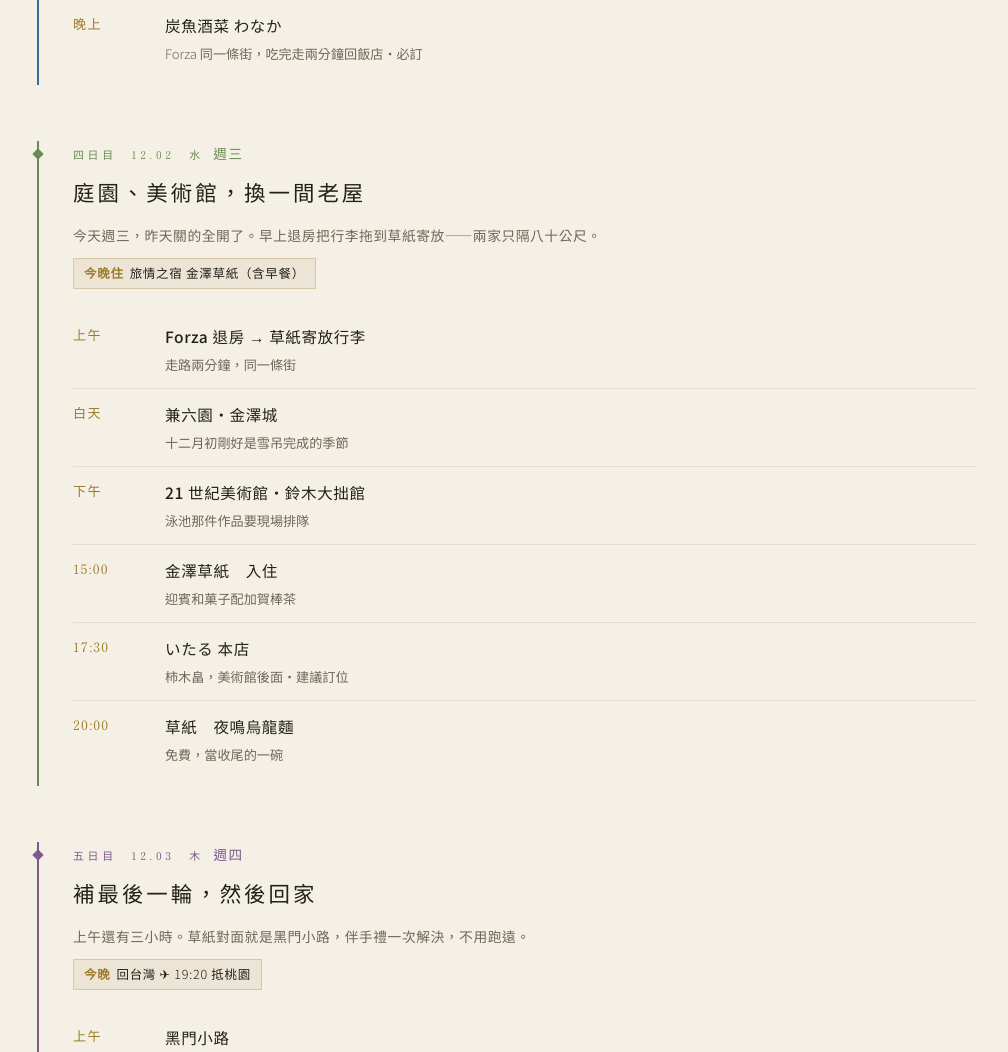
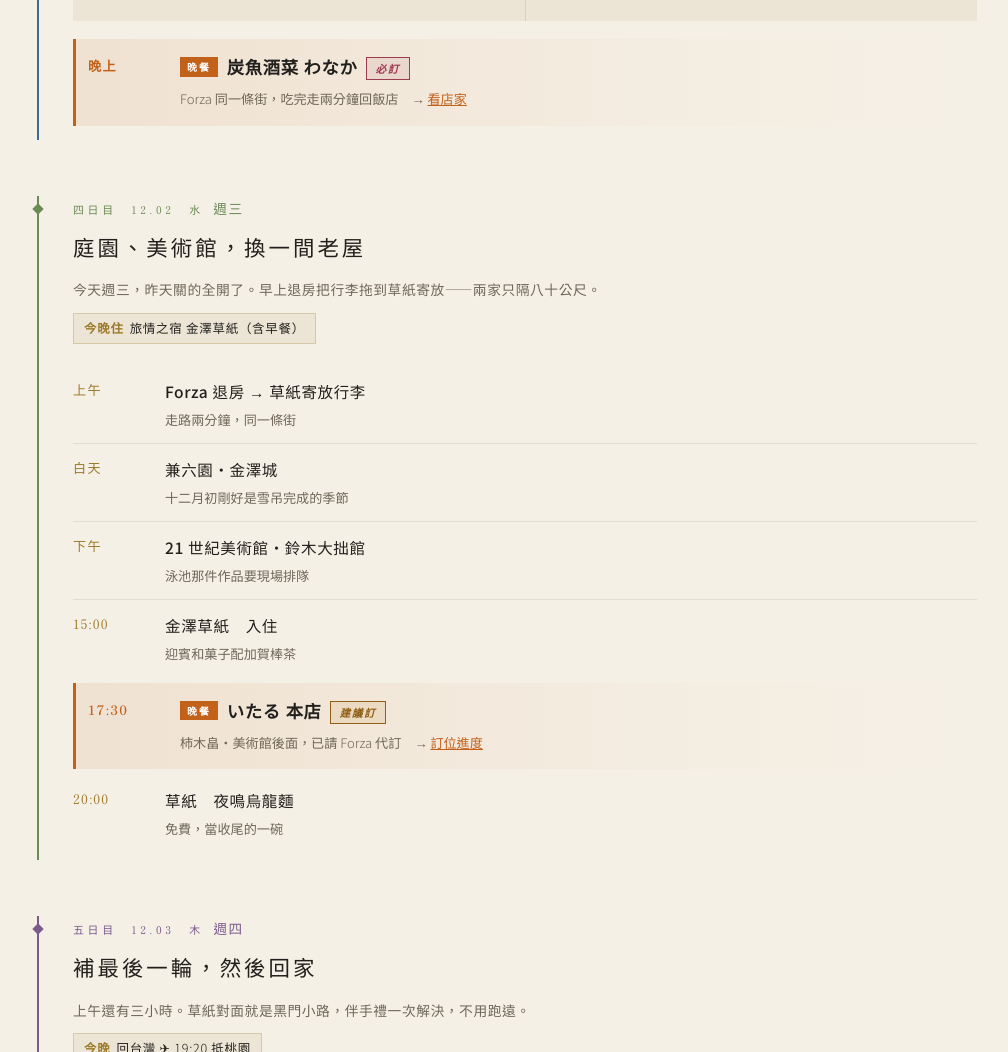
Before and after one commit to davidberger1210/kanazawa-2026, a plain HTML site: page index.html in a window 1280 px wide. Shown: the part 3144-4196 px from the top of the page, without its empty margins (133-1141 px from the left). Drawn offline with Linux system fonts and the light colour scheme.

Commit message:
行程中凸顯每晚晚餐店家
Co-Authored-By: Claude Opus 5.5 <noreply@anthropic.com>
Claude-Session: https://claude.ai/code/session_01KpUGr6Q1rz5LoX7LmPYwpU

```diff
--- a/index.html
+++ b/index.html
@@ -191,6 +191,13 @@ body{
   letter-spacing:.1em;color:var(--foil);padding-top:1px;
 }
 .stops strong{font-weight:500;font-size:.97rem;display:block;letter-spacing:.04em}
+.stops li.dine{background:linear-gradient(90deg,rgba(194,97,26,.10),rgba(194,97,26,.02) 70%,transparent);border-left:3px solid #C2611A;padding:14px 12px 14px 12px;margin:6px 0;border-top:0}
+.stops li.dine + li{border-top:0}
+.stops li.dine time{color:#C2611A;font-weight:600}
+.stops li.dine strong{font-family:var(--serif);font-size:1.08rem;font-weight:600;color:var(--paper)}
+.stops li.dine strong::before{content:"晚餐";display:inline-block;font-family:var(--mincho);font-size:.62rem;letter-spacing:.2em;color:#fff;background:#C2611A;padding:1px 7px 0;margin-right:9px;vertical-align:3px}
+.stops li.dine em a{color:#C2611A}
+.stops li.dine .bk{margin-left:8px;vertical-align:1px}
 .stops em{
   font-style:normal;font-size:.82rem;
   color:var(--paper-dim);display:block;margin-top:2px;
@@ -503,7 +510,7 @@ details.mail[open] summary::before{content:"▾ ";}
     <ol class="stops">
       <li><time>15:35</time><div><strong>小松機場</strong><em>出關後搭機場巴士，約 40 分鐘直達金澤站</em></div></li>
       <li><time>17:00</time><div><strong>Forza 金澤　入住</strong><em>安江町，從車站走過來約 15 分鐘</em></div></li>
-      <li><time>晚上</time><div><strong>めしや 魚界人 裏片町店</strong><em>創意和食吧台，週日有開・建議訂位　→ <a href="#food" style="color:var(--foil)">吃什麼</a></em></div></li>
+      <li class="dine"><time>晚上</time><div><strong>めしや 魚界人 裏片町店<i class="bk rec">建議訂</i></strong><em>片町・創意和食吧台，週日有開　→ <a href="#food">看店家</a></em></div></li>
     </ol>
   </article>
 
@@ -520,7 +527,7 @@ details.mail[open] summary::before{content:"▾ ";}
       <li><time>中午</time><div><strong>東茶屋街・主計町</strong><em>格子窗的老街，金箔與茶屋建築</em></div></li>
       <li><time>下午</time><div><strong>尾山神社・長町武家屋敷</strong><em>神門的彩繪玻璃，土牆小巷</em></div></li>
       <li><time>傍晚</time><div><strong>唱片行</strong><em>慢慢挑</em></div></li>
-      <li><time>晚上</time><div><strong>食楽 かぶ菜</strong><em>片町，小盤配酒・必訂</em></div></li>
+      <li class="dine"><time>19:00</time><div><strong>食楽 かぶ菜<i class="bk must">必訂</i></strong><em>片町・小盤配酒，已請 Forza 代訂（桌位／包廂）　→ <a href="#booking">訂位進度</a></em></div></li>
       <li><time>睡前</time><div><strong>看一下明天的天氣</strong><em>晴或雨，決定明天去海邊還是進市區</em></div></li>
     </ol>
   </article>
@@ -559,7 +566,7 @@ details.mail[open] summary::before{content:"▾ ";}
       </div>
     </div>
     <ol class="stops" style="margin-top:18px">
-      <li><time>晚上</time><div><strong>炭魚酒菜 わなか</strong><em>Forza 同一條街，吃完走兩分鐘回飯店・必訂</em></div></li>
+      <li class="dine"><time>晚上</time><div><strong>炭魚酒菜 わなか<i class="bk must">必訂</i></strong><em>Forza 同一條街，吃完走兩分鐘回飯店　→ <a href="#food">看店家</a></em></div></li>
     </ol>
   </article>
 
@@ -576,7 +583,7 @@ details.mail[open] summary::before{content:"▾ ";}
       <li><time>白天</time><div><strong>兼六園・金澤城</strong><em>十二月初剛好是雪吊完成的季節</em></div></li>
       <li><time>下午</time><div><strong>21 世紀美術館・鈴木大拙館</strong><em>泳池那件作品要現場排隊</em></div></li>
       <li><time>15:00</time><div><strong>金澤草紙　入住</strong><em>迎賓和菓子配加賀棒茶</em></div></li>
-      <li><time>17:30</time><div><strong>いたる 本店</strong><em>柿木畠，美術館後面・建議訂位</em></div></li>
+      <li class="dine"><time>17:30</time><div><strong>いたる 本店<i class="bk rec">建議訂</i></strong><em>柿木畠・美術館後面，已請 Forza 代訂　→ <a href="#booking">訂位進度</a></em></div></li>
       <li><time>20:00</time><div><strong>草紙　夜鳴烏龍麵</strong><em>免費，當收尾的一碗</em></div></li>
     </ol>
   </article>
```
